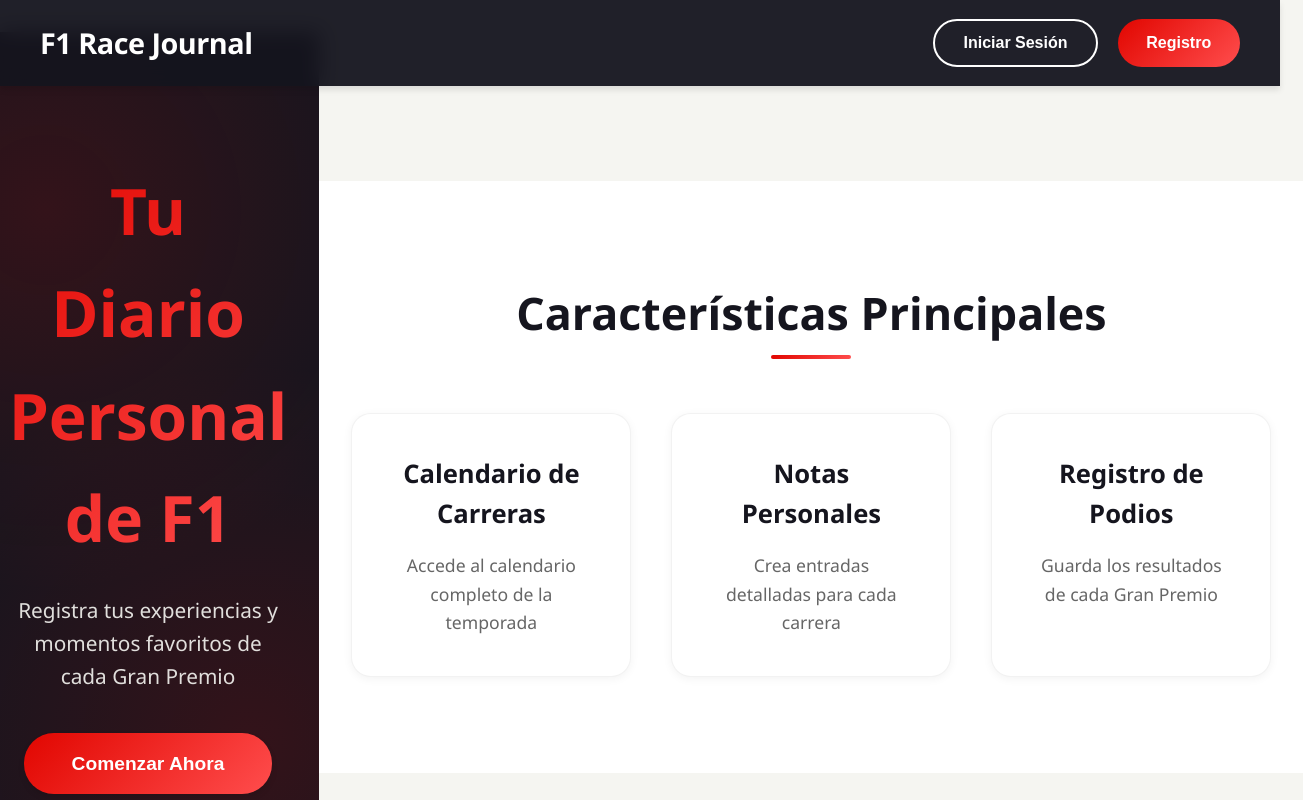
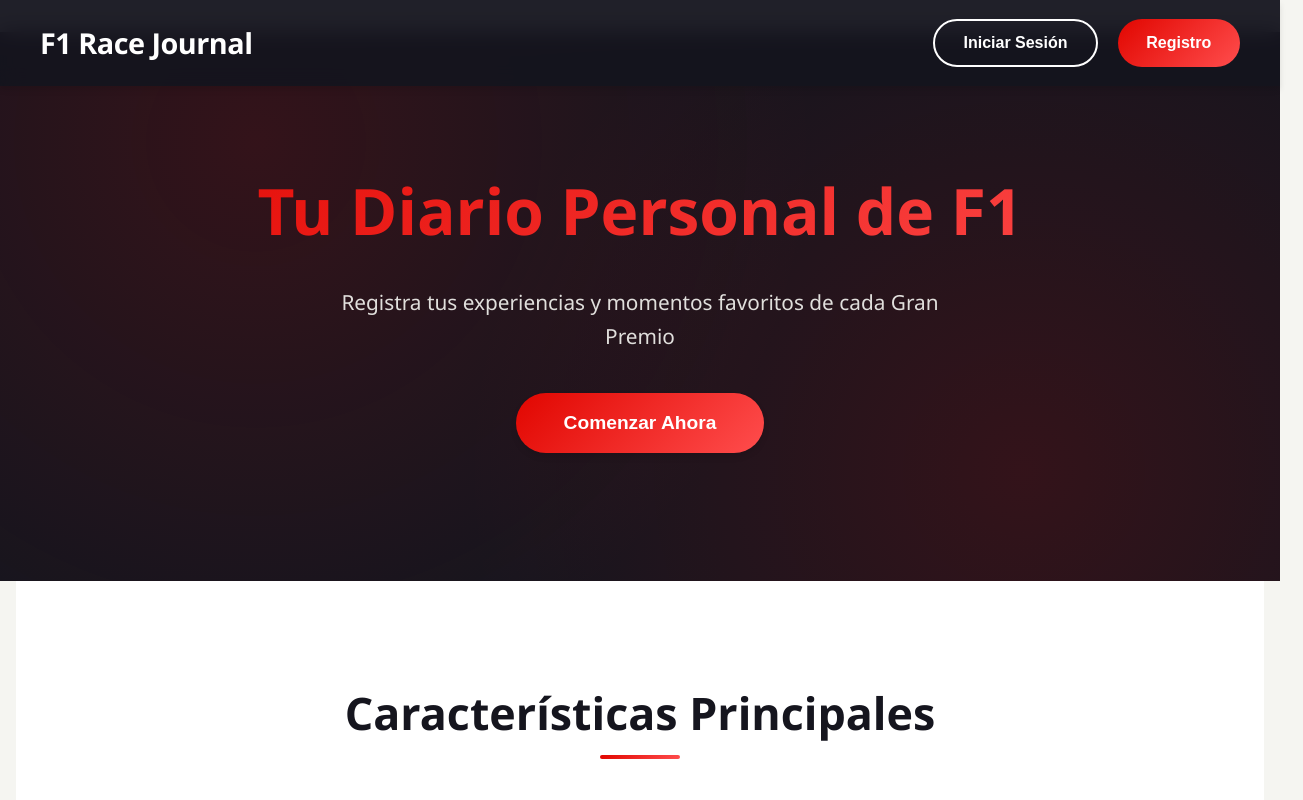
Before and after one commit to Daiana213/TP4-frontend, a React (Vite) app: page / in a window 1280 px wide. Shown: the top 800 px of the page, 1303 px wide, since content can reach past the window. Built offline with nearby package versions, Linux system fonts and the light colour scheme.

Commit message:
Agregado 2

```diff
--- a/src/components/LandingPage/LandingPage.css
+++ b/src/components/LandingPage/LandingPage.css
@@ -9,6 +9,11 @@
   --gradient: linear-gradient(135deg, var(--primary-color), var(--accent-color));
   --shadow: 0 4px 6px rgba(0, 0, 0, 0.1);
   --transition: all 0.3s cubic-bezier(0.4, 0, 0.2, 1);
+}
+
+.landing-main {
+  display: flex;
+  flex-direction: column;
 }
 
 * {
@@ -122,6 +127,13 @@ body {
   text-align: center;
   padding: 8rem 2rem;
   position: relative;
+  width: 100%;
+  box-sizing: border-box; /* Incluye padding en el ancho */
+  width: 100vw;
+  margin: 0;
+  padding: 8rem 2rem;
+  box-sizing: border-box;
+  overflow-x: hidden;
 }
 
 .hero-section h1 {
```
